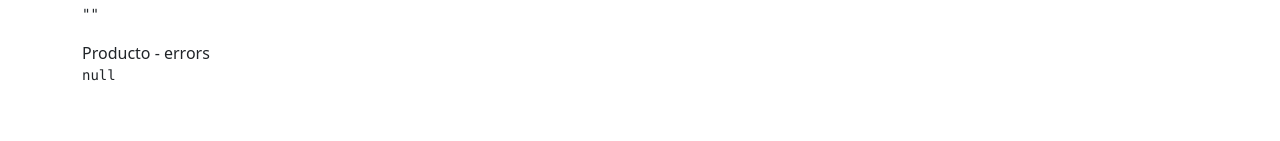
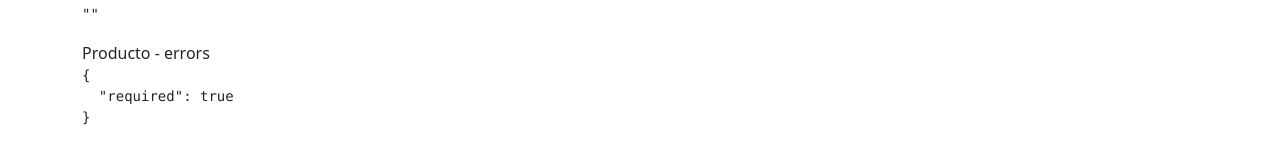
Before and after one commit to ybarrial/07-formApp, an Angular app: page /reactive/basic in a window 1280 px wide. Shown: the part 789-930 px from the top of the page. Before the commit the page ends 891 px from the top, so only its background shows below. Built offline with nearby package versions, Linux system fonts and the light colour scheme.

Commit message:
rename controlName

```diff
--- a/src/app/reactive/pages/basic-page/basic-page.component.html
+++ b/src/app/reactive/pages/basic-page/basic-page.component.html
@@ -87,6 +87,6 @@
         <pre>{{ myForm.controls['name'].value | json }}</pre>
 
         <span>Producto - errors</span>
-        <pre>{{ myForm.controls['price'].errors | json }}</pre>
+        <pre>{{ myForm.controls['name'].errors | json }}</pre>
     </div>
 </div>
```
